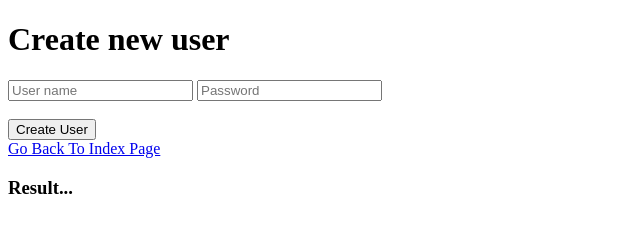
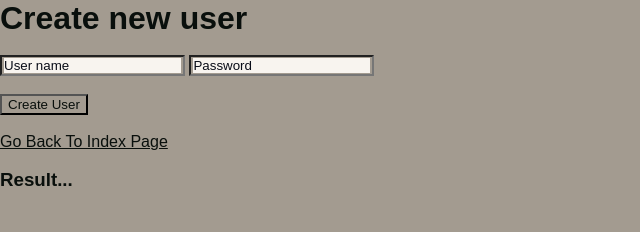
Before and after one commit to stinehb/ToDo, a website: page public/usercreate.html in a window 1280 px wide. Shown: the whole page, without its empty margins (0-640 px from the left). Drawn offline with Linux system fonts and the light colour scheme.

Commit message:
Update usercreate.html

```diff
--- a/public/usercreate.html
+++ b/public/usercreate.html
@@ -8,12 +8,12 @@
 <body>
 
     <!----------- HTML-elements -------------->
-    <h1>Create new user</h1>
+    <h1>Create new user</h1> <br>
     <input id="inpUsername" type="text" placeholder="User name" />
     <input id="inpPassword" type="text" placeholder="Password" /><br></br>
 
-    <button id="btnCreate">Create User</button><br>
-    <a href="index.html">Go Back To Index Page</a>
+    <button id="btnCreate">Create User</button><br> <br>
+    <a href="index.html">Go Back To Index Page</a> <br><br>
     <h3 id="txtResult">Result...</h3>
 
     <!------------- JavaScript --------------->
@@ -66,6 +66,19 @@
     <!---------------- CSS ------------------->
     <style>
 
+* {
+
+            margin: 0;
+            font-family: sans-serif;
+            background-color:rgb(163, 155, 144);
+            color: rgb(9, 15, 12);
+        }
+        ::placeholder{
+          color: rgb(10, 13, 24);
+          background-color: rgb(248, 244, 239);
+          opacity: 1;
+      }
+
     </style>
 
 </body>
```
